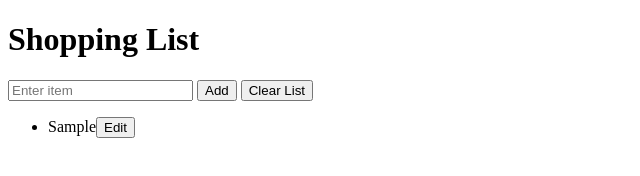
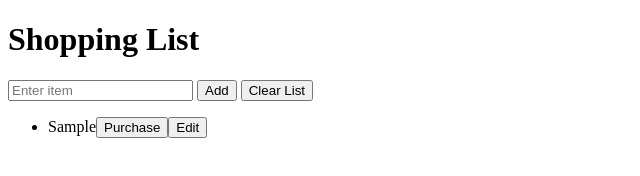
Before and after one commit to itsgathua/codechallenge2, a plain HTML site: page index.html in a window 1280 px wide. Both pictures are taken after typing "Sample" into the empty fields and a click on the button "Add". Shown: the whole page, without its empty margins (0-640 px from the left). Drawn offline with Linux system fonts and the light colour scheme.

Commit message:
Final commit

```diff
--- a/index.html
+++ b/index.html
@@ -1,7 +1,7 @@
 <!DOCTYPE html>
-<html lang = en>
-    <head>
+<html lang="en">
 
+<head>
         <meta charset="UTF-8">
         <meta name="viewport" content="width=device-width, initial-scale=1.0">
         <title>Shopping List</title>
@@ -15,6 +15,6 @@
         <button id="clearListButton">Clear List</button>
         <ul id="shoppingList"></ul>
         <script src="index.js"></script>
+
     </body>
-
 </html>
--- a/index.js
+++ b/index.js
@@ -1,12 +1,12 @@
 // Select important elements
-const itemInput = document.getElementById('itemSpace');
-const addItemBtn = document.getElementById('addItemButton');
-const clearListBtn = document.getElementById('clearListButton');
-const shoppingList = document.getElementById('shoppingList');
+let itemSpace = document.getElementById('itemSpace');
+let addItemButton = document.getElementById('addItemButton');
+let clearListButton = document.getElementById('clearListButton');
+let shoppingList = document.getElementById('shoppingList');
 
 // Add item to the list
 addItemButton.addEventListener('click', function () {
-  let itemName = itemInput.value.trim(); // Get the input value
+  let itemName = itemSpace.value.trim(); // Get the input value
   if (itemName === '') {
     alert('Please enter an item.');
     return;
@@ -19,12 +19,19 @@ addItemButton.addEventListener('click', function () {
   let itemText = document.createElement('span');
   itemText.textContent = itemName;
 
-  // Mark item as purchased when clicked
-  itemText.addEventListener('click', function () {
-    itemText.classList.toggle('purchased');
+  // Create a Purchase button
+  let purchaseButton = document.createElement('button');
+  purchaseButton.textContent = 'Purchase';
+  purchaseButton.addEventListener('click', function () {
+    // Toggle purchased class on the item and update button text
+    if (listItem.classList.toggle('purchased')) {
+      purchaseButton.textContent = 'Unmark';
+    } else {
+      purchaseButton.textContent = 'Purchase';
+    }
   });
 
-  // Create an edit button
+  // Create an Edit button
   let editButton = document.createElement('button');
   editButton.textContent = 'Edit';
   editButton.addEventListener('click', function () {
@@ -36,13 +43,14 @@ addItemButton.addEventListener('click', function () {
 
   // Append everything to the list item
   listItem.appendChild(itemText);
+  listItem.appendChild(purchaseButton);
   listItem.appendChild(editButton);
 
   // Add the list item to the shopping list
   shoppingList.appendChild(listItem);
 
   // Clear the input field
-  itemInput.value = '';
+  itemSpace.value = '';
 });
 
 // Clear the entire list
```
Also changed, not shown: 1 other file.
